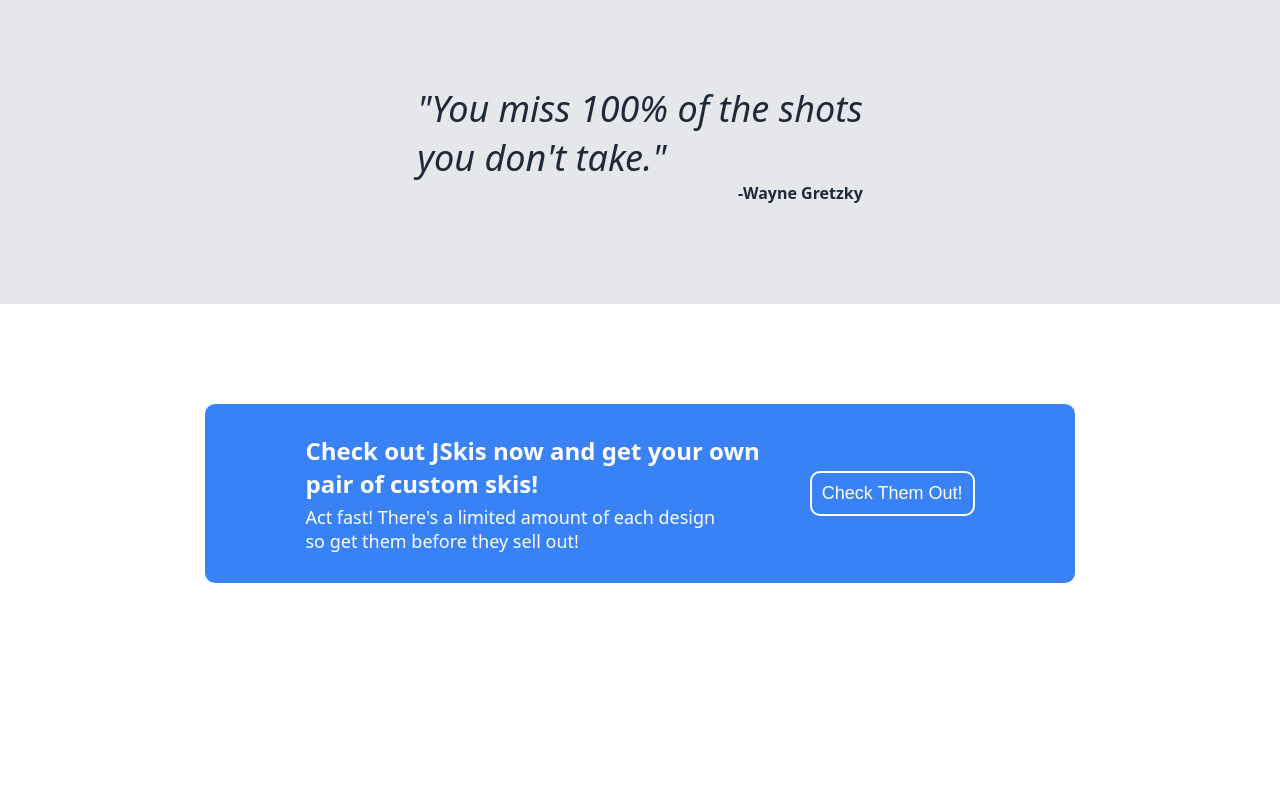
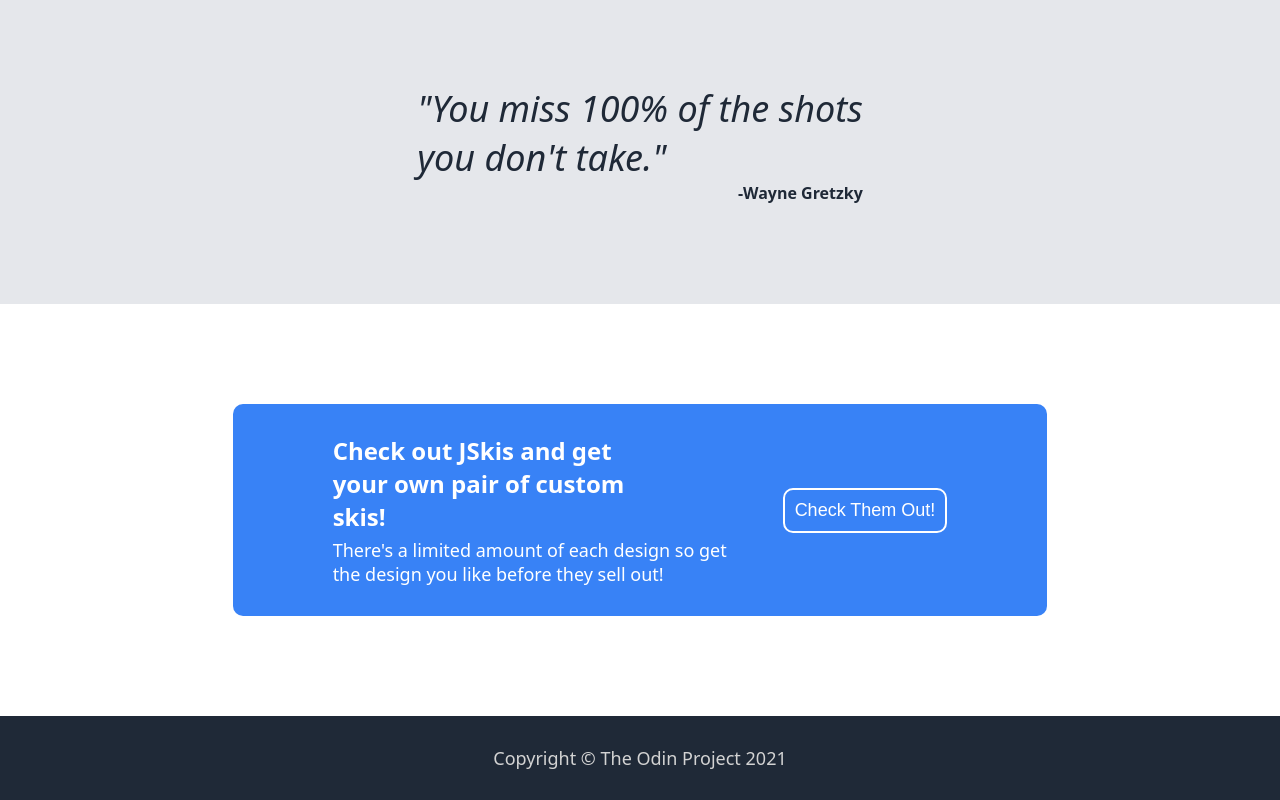
Before and after one commit to FrankRastelli/landing-page, a plain HTML site: page index.html in a window 1280 px wide. Shown: the part 950-1750 px from the top of the page. Before the commit the page ends 1633 px from the top, so only its background shows below. Drawn offline with Linux system fonts and the light colour scheme.

Commit message:
Add and style footer
Added and stlyed footer section. Edited some text.

```diff
--- a/index.html
+++ b/index.html
@@ -17,12 +17,15 @@
             </ul>
         </div>
     </div>
+        <div class="content">
         <div class="hero">
             <div class="hero-text">
                 <div class="hero-main">These are my skis!</div>
                 <div class="secondary-text">
-                They are the "Cathedral" skis made by <strong>JSkis</strong>.
-                They are <br> one of 450 pairs made, and I absolutely love them!
+                    They are "The Joyride - Cathedral" skis made by <strong>JSkis</strong>.
+                    All of <strong>JSkis</strong> are limited edition, so once
+                    they're gone, they're gone! J teams up with a ton of different
+                    artists to create new unique designs. Mike Svob is the artist who designed my skis.
                 </div>
                 <button class="hero-button">Check Them Out!</button>
             </div>
@@ -76,16 +79,22 @@
             <div class="action-container">
                 <div class="action-text">
                     <div class="action-main">
-                    Check out <strong>JSkis</strong> now and get your own<br>
+                        Check out <strong>JSkis</strong> and get your own
                         pair of custom skis!
                     </div>
                     <div class="action-secondary">
-                    Act fast! There's a limited amount of each design<br>
-                    so get them before they sell out!
+                        There's a limited amount of each design
+                        so get the design you like before they sell out!
                     </div>
                 </div>
                 <button class="action-button">Check Them Out!</button>
             </div>
         </div>
+    </div>
+    <div class="footer">
+        <div class="footer-text">
+            Copyright &copy; The Odin Project 2021
+        </div>
+    </div>
 </body>
 </html>
--- a/style.css
+++ b/style.css
@@ -3,7 +3,13 @@ body {
     display: flex;
     flex-direction: column;
     margin: 0;
-    height: 100vh;
+    min-height: 100vh;
+}
+
+.content {
+    display: flex;
+    flex-direction: column;
+    flex: 1;
 }
 
 .header {
@@ -29,7 +35,7 @@ ul {
 
 a {
     text-decoration: none;
-        color: lightgrey;
+    color: lightgrey;
 
 }
 
@@ -58,6 +64,7 @@ a {
 .secondary-text {
     font-size: 18px;
     color: lightgrey;
+    width: 500px;
 }
 
 .hero-button {
@@ -167,12 +174,14 @@ a {
     font-size: 24px;
     color: white;
     font-weight: bold;
+    width: 300px;
 }
 
 .action-secondary {
     color: white;
     font-size: 18px;
     font-weight: 150;
+    width: 400px;
 }
 
 .action-button {
@@ -184,3 +193,16 @@ a {
     padding: 10px;
     font-size: 18px;
 }
+
+.footer {
+    background-color: #1F2937;
+    display: flex;
+    justify-content: center;
+    align-items: center;
+    padding: 30px;
+}
+
+.footer-text {
+    color: lightgrey;
+    font-size: 18px;
+}
```
Lines whose indentation alone changed are shown as unchanged.
